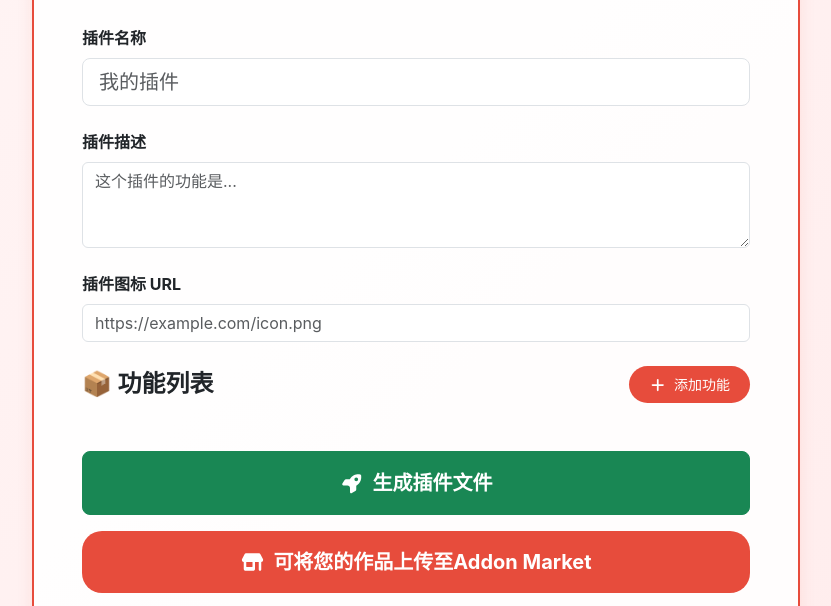
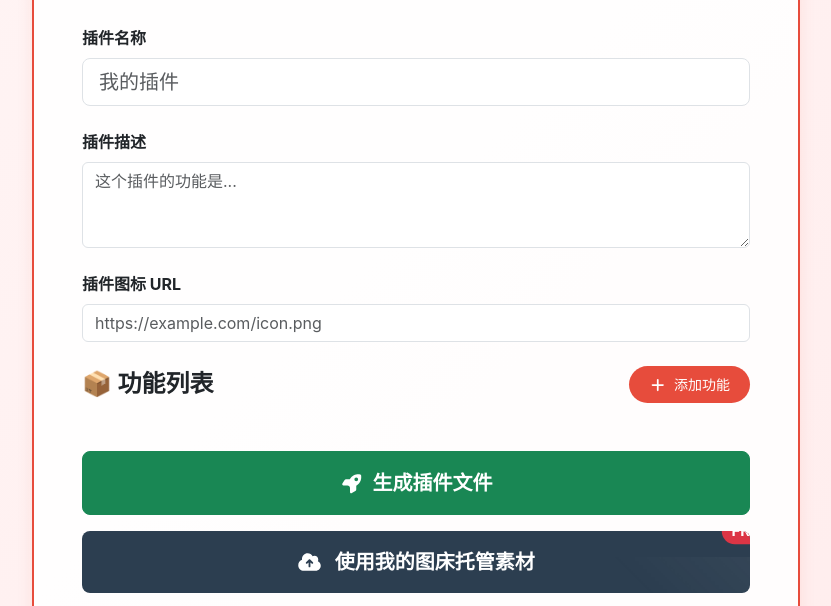
Before and after one commit to mtr-static-official/gskm-gen, a plain HTML site: page index.html in a window 1280 px wide. Shown: the part 171-777 px from the top of the page, without its empty margins (224-1055 px from the left). Drawn offline with nearby package versions, Linux system fonts and the light colour scheme.

Commit message:
图床添加

```diff
--- a/index.html
+++ b/index.html
@@ -117,6 +117,42 @@
             padding: 1rem;
             box-shadow: 0 -2px 10px rgba(231, 76, 60, 0.05);
         }
+        .btn-info {
+            background: var(--accent-color);
+            border: none;
+            color: #fff !important;
+            transition: all 0.3s ease;
+            position: relative;
+            overflow: hidden;
+
+        }
+
+        .btn-info:hover {
+            background: #9ebfe0;
+            transform: scale(1.02);
+        }
+
+        .btn-info::after {
+            content: "";
+            position: absolute;
+            top: -50%;
+            left: -50%;
+            width: 200%;
+            height: 200%;
+            background: linear-gradient(
+                45deg,
+                transparent 25%,
+                rgba(255,255,255,0.1) 50%,
+                transparent 75%
+            );
+            animation: shine 3s infinite;
+        }
+
+        @keyframes shine {
+            100% {
+                transform: translate(50%, 50%);
+            }
+        }
     </style>
 
     </head>
@@ -164,7 +200,19 @@
                     <i class="fas fa-rocket me-2"></i>生成插件文件
                 </button>
             </div>
-
+            <div class="d-grid mt-3">
+                <a href="https://img.youmu.ltd"
+                   class="btn btn-info btn-lg py-3 fw-bold"
+                   target="_blank"
+                   style="background: var(--accent-color); position: relative;">
+                    <i class="fas fa-cloud-upload-alt me-2"></i>
+                    使用我的图床托管素材
+                    <span class="position-absolute top-0 start-100 translate-middle badge rounded-pill bg-danger">
+                        FREE
+                        <span class="visually-hidden">免费服务</span>
+                    </span>
+                </a>
+            </div>
             <div class="d-grid mt-3">
                 <a href="/market.html" class="btn btn-primary btn-lg py-3 fw-bold">
                     <i class="fas fa-shop me-2"></i>可将您的作品上传至Addon Market
```
